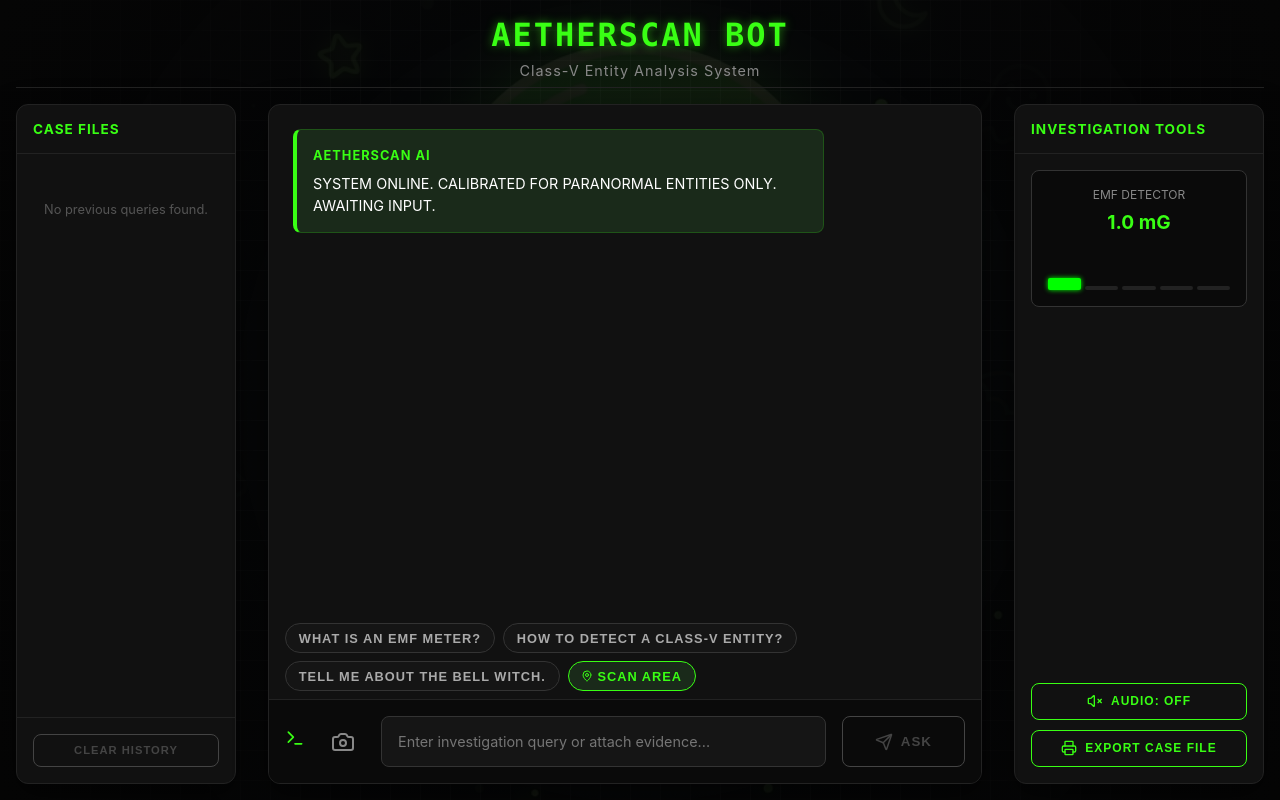
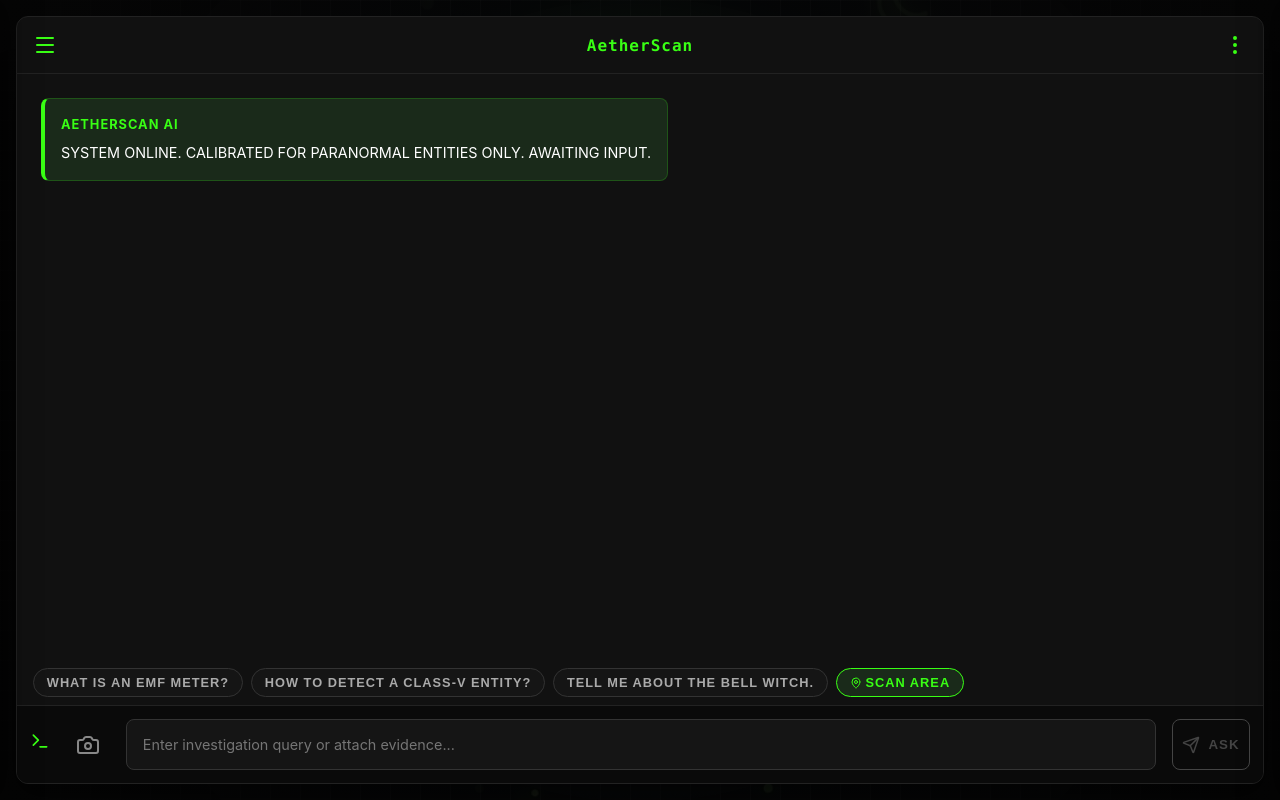
Before and after one commit to Rohit9065/AiParanormalActivity_detector, a Next.js app: page / in a window 1280 px wide. Built offline with nearby package versions, Linux system fonts and the light colour scheme.

Commit message:
feat: use drawer layout globally for desktop and mobile

```diff
--- a/src/app/globals.css
+++ b/src/app/globals.css
@@ -409,16 +409,7 @@
   z-index: 0;
 }
 
-/* Mobile UI Elements (Hidden on Desktop by default) */
-.mobile-top-bar {
-  display: none;
-}
-.mobile-overlay {
-  display: none;
-}
-button.mobile-close-btn {
-  display: none;
-}
+/* App UI Elements */
 .icon-btn {
   background: transparent;
   border: none;
@@ -440,15 +431,14 @@
   letter-spacing: 1px;
 }
 
-/* Responsive Styles for Mobile */
-@media (max-width: 768px) {
+/* Universal App Layout (Drawers and Top Bar) */
 .container {
   padding: 1rem;
   min-height: 100vh;
 }
 
 header {
-    display: none; /* Hide top title on mobile to save space */
+  display: none; /* Hide top title to save space and use app bar instead */
 }
 
 .chat-layout {
@@ -458,7 +448,7 @@
   height: 100%;
 }
 
-  /* Show mobile top bar */
+/* Show mobile top bar on all screens */
 .mobile-top-bar {
   display: flex;
   justify-content: space-between;
@@ -538,7 +528,6 @@
   button {
     padding: 0.6rem;
   }
-}
 
 /* Print Styles */
 @media print {
```
Lines whose indentation alone changed are shown as unchanged.
